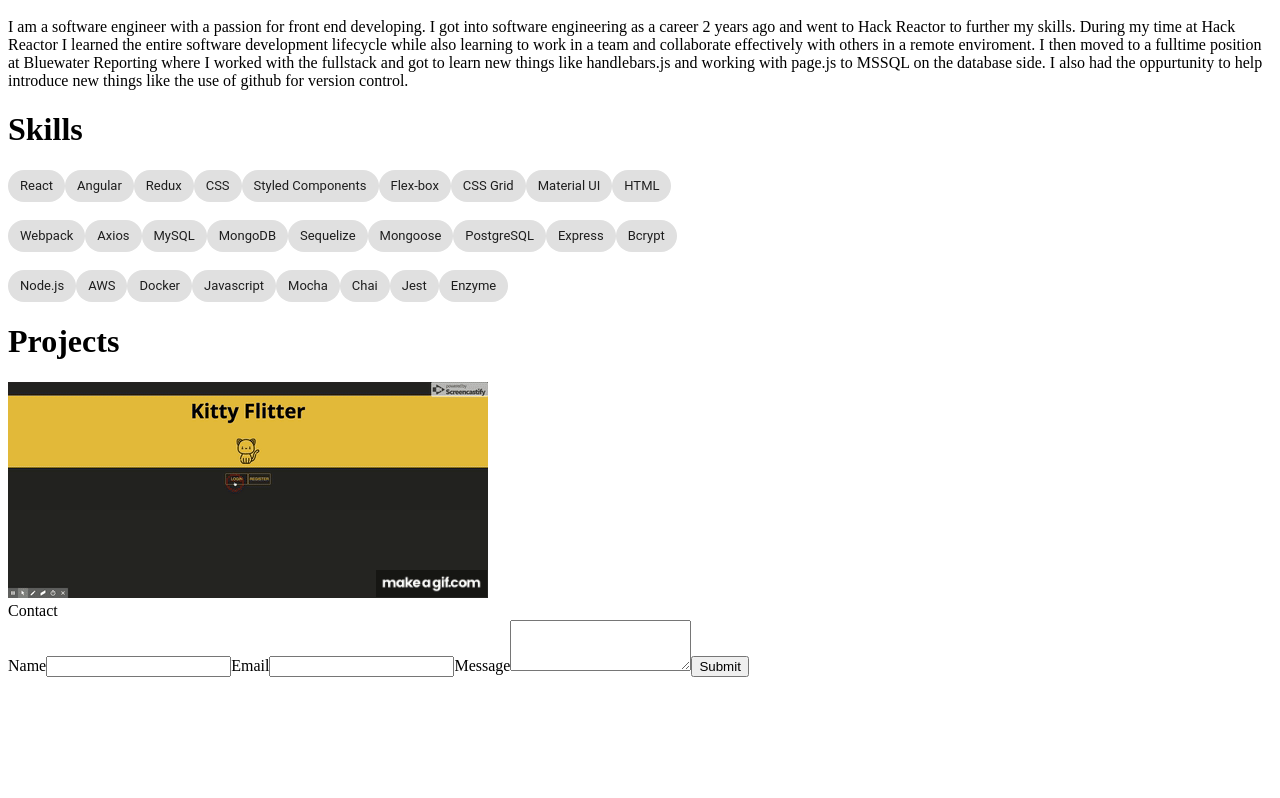
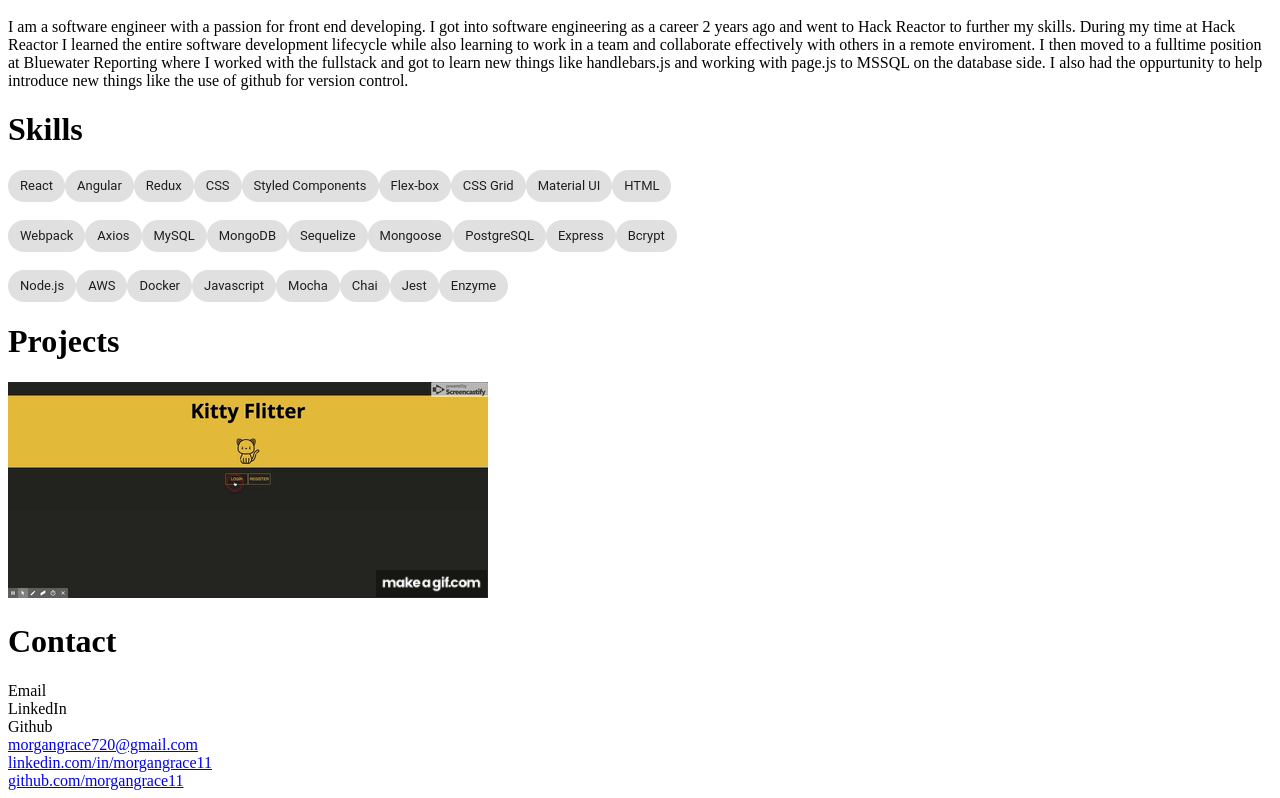
Before and after one commit to morgangrace11/portfolio, a React app: page / in a window 1280 px wide. Shown: the part 336-1134 px from the top of the page. Before the commit the page ends 1021 px from the top, so only its background shows below. Built offline with nearby package versions, Linux system fonts and the light colour scheme; the HTML template or start-up script is replaced by a standard one.

Commit message:
Removed contact form and added links to email, linkedin, and github. Restyling is done as well however this is not finished.

```diff
--- a/src/components/contact.jsx
+++ b/src/components/contact.jsx
@@ -48,21 +48,19 @@ class Contact extends React.Component {
   render() {
     return (
       <div >
-        <div >
+        <h1>
           Contact
+        </h1>
+        <div className="titleContainer">
+          <div ><div className="title">Email</div></div>
+          <div ><div className="title">LinkedIn</div></div>
+          <div ><div className="title">Github</div></div>
         </div>
-        <form>
-        <label htmlFor="name">Name</label>
-        <input onChange={this.handleName} type="text" name="name" />
-
-        <label htmlFor="email">Email</label>
-        <input onChange={this.handleEmail} type="email" name="email" />
-
-        <label htmlFor="message">Message</label>
-        <textarea onChange={this.handleMessage} name="message" rows="3"></textarea>
-
-        <input onClick={this.onSubmit} type="submit" />
-      </form>
+        <div className="links">
+          <div ><a href="mailto:morgangrace720@gmail.com">morgangrace720@gmail.com</a></div>
+          <div ><a href="lhttps://www.linkedin.com/in/morgangrace11/">linkedin.com/in/morgangrace11</a></div>
+          <div ><a href="https://github.com/morgangrace11">github.com/morgangrace11</a></div>
+        </div>
       </div>
     );
   }
```
